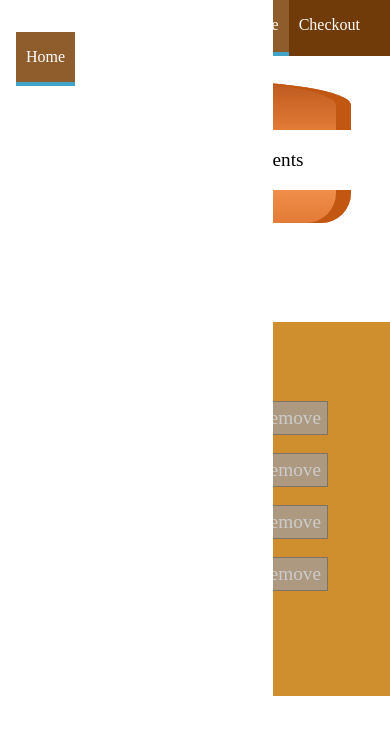
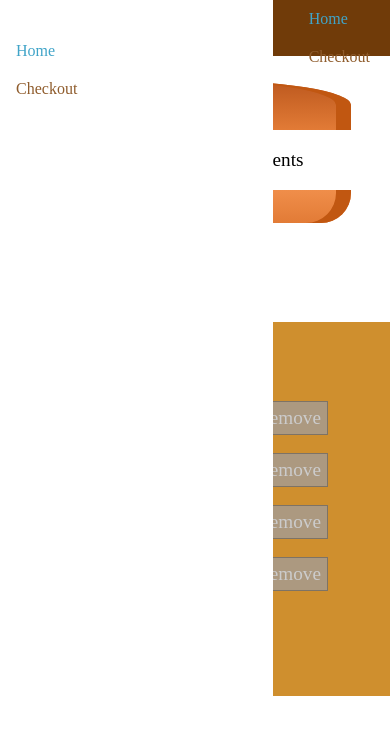
Before and after one commit to AxSch/burger-app, a React app: page / in a window 390 px wide. Shown: the top 734 px of the page. Built offline with nearby package versions, Linux system fonts and the light colour scheme; a web font is replaced by a local one.

Commit message:
style: Changed base styles to be mobile first

```diff
--- a/src/components/Navigation/NavItems/NavItem/NavItem.tsx
+++ b/src/components/Navigation/NavItems/NavItem/NavItem.tsx
@@ -2,22 +2,38 @@ import React from 'react'
 import  styled from 'styled-components'
 
 const StyledNavItem = styled.li`
+  margin: 10px 0;
+  box-sizing: border-box;
+  display: block;
+  width: 100%;
+
+  @media(min-width: 500px) {
     margin: 0;
-  box-sizing: border-box;
     display: flex;
     align-items: center;
     height: 100%;
     width: auto;
+  }
 `
 
 const StyledItemLink = styled.a`
+  color: #8F5C2C;
+  text-decoration: none;
+  width: 100%;
+  box-sizing: border-box;
+  display: block;
+
+  :hover,
+  :active,
+  &.active {
+    color: #40A4C8;
+  }
+
+  @media(min-width: 500px) {
     color: white;
-  text-decoration: none;
     height: 100%;
     padding: 16px 10px;
     border-bottom: 4px solid transparent;
-  box-sizing: border-box;
-  display: block;
 
     :hover,
     :active,
@@ -25,6 +41,7 @@ const StyledItemLink = styled.a`
       background-color: #8F5C2C;
       border-bottom: 4px solid #40A4C8;
       color: white;
+    }
   }
 `
 
--- a/src/components/Navigation/NavItems/NavItems.tsx
+++ b/src/components/Navigation/NavItems/NavItems.tsx
@@ -7,8 +7,13 @@ const StyledNavItems = styled.ul`
   padding: 0;
   list-style: none;
   display: flex;
+  flex-flow: column;
   align-items: center;
   height: 100%;
+
+  @media(min-width: 500px) {
+    flex-flow: row;
+  }
 `
 
 const NavItems: React.FunctionComponent = () => {
```
Lines whose indentation alone changed are shown as unchanged.
